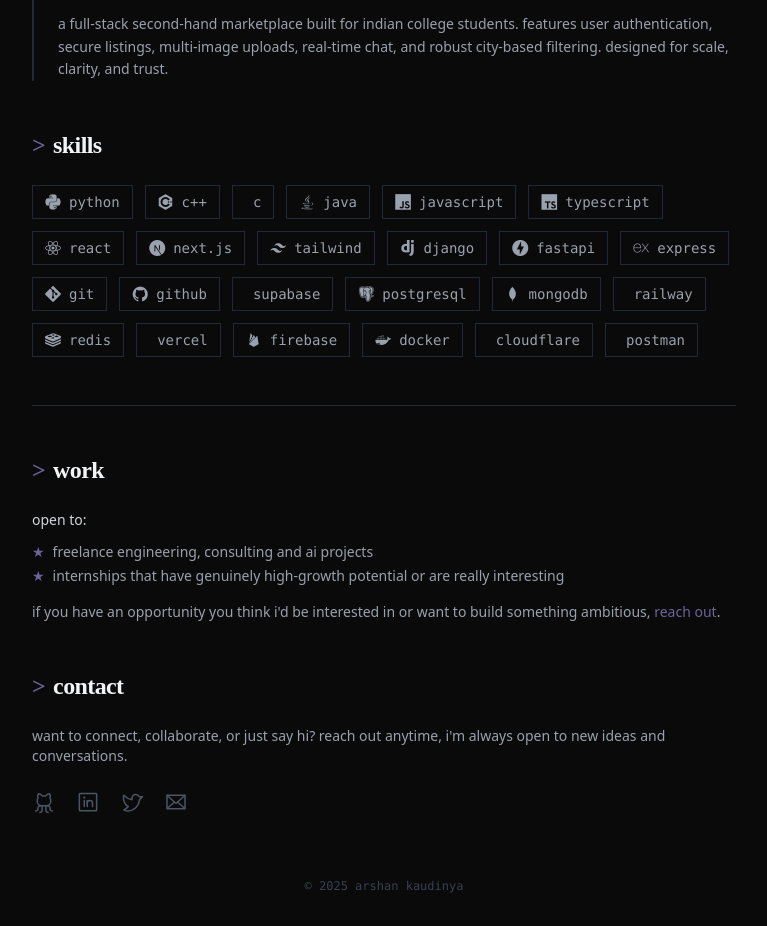
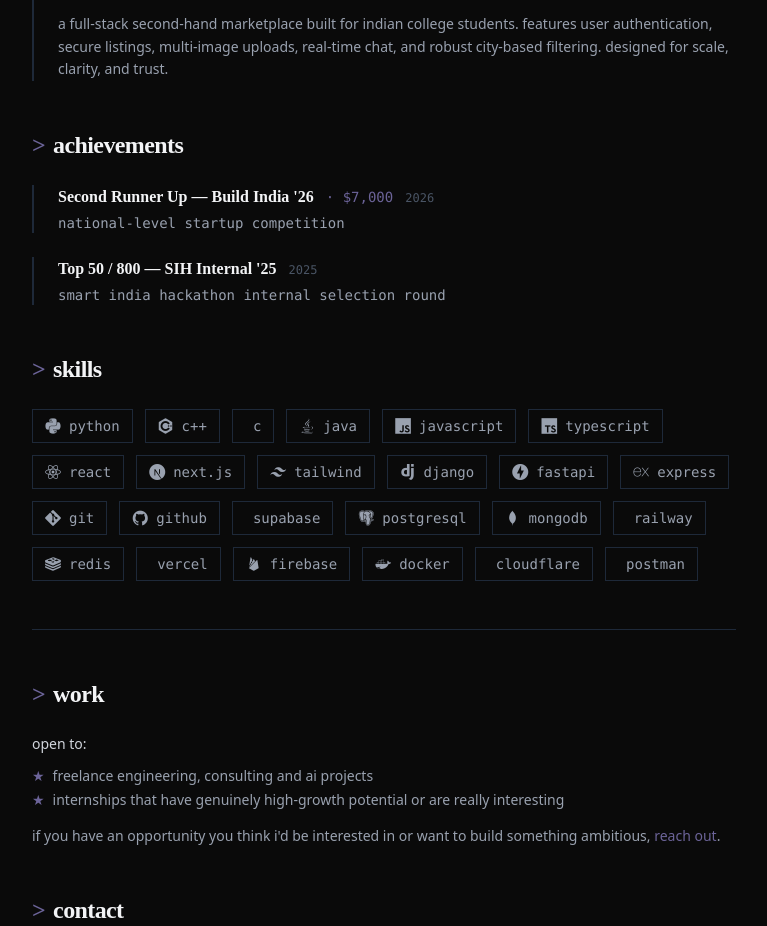
Before and after one commit to ArshanKaudinya/personal-website, a Next.js app: page / in a window 1280 px wide. Shown: the part 1220-2146 px from the top of the page, without its empty margins (256-1023 px from the left). Built offline with nearby package versions, Linux system fonts and the light colour scheme; a web font is replaced by a local one.

Commit message:
achievements

```diff
--- a/src/app/page.tsx
+++ b/src/app/page.tsx
@@ -6,6 +6,7 @@
 import WorkWithMe from "@/components/WorkWithMe";
 import ReachOut from "@/components/ReachOut";
 import BlogSection from "@/components/BlogSection";
+import AchievementsSection from "@/components/AchievementsSection";
 
 export default function Home() {
   return (
@@ -16,6 +17,7 @@
       <div className="w-full h-px bg-gray-800 my-12" />
       <BlogSection />
       <ProjectsSection />
+      <AchievementsSection />
       <StackIcons />
       <div className="w-full h-px bg-gray-800 my-12" />
       <WorkWithMe />
--- /dev/null
+++ b/src/components/AchievementsSection.tsx
@@ -0,0 +1,49 @@
+type Achievement = {
+  title: string;
+  subtitle: string;
+  date: string;
+  prize?: string;
+};
+
+const achievements: Achievement[] = [
+  {
+    title: "Second Runner Up — Build India '26",
+    subtitle: "national-level startup competition",
+    date: "2026",
+    prize: "$7,000",
+  },
+  {
+    title: "Top 50 / 800 — SIH Internal '25",
+    subtitle: "smart india hackathon internal selection round",
+    date: "2025",
+  },
+];
+
+export default function AchievementsSection() {
+  return (
+    <section className="w-full max-w-3xl mb-12">
+      <h2 className="text-2xl font-grotesk font-bold mb-6 tracking-tight flex items-center gap-2">
+        <span className="text-[#6c6499]">&gt;</span> achievements
+      </h2>
+      <div className="flex flex-col gap-6">
+        {achievements.map(({ title, subtitle, date, prize }) => (
+          <div
+            key={title}
+            className="group border-l-2 border-gray-800 pl-6 hover:border-[#6c6499] transition-all duration-300"
+          >
+            <div className="flex items-baseline gap-3 mb-1">
+              <h3 className="text-base font-grotesk font-bold text-gray-100 group-hover:text-[#6c6499] transition-colors duration-300">
+                {title}
+              </h3>
+              {prize && (
+                <span className="text-sm font-mono text-[#6c6499]">· {prize}</span>
+              )}
+              <span className="text-xs text-gray-600 font-mono">{date}</span>
+            </div>
+            <p className="text-sm text-gray-400 font-mono">{subtitle}</p>
+          </div>
+        ))}
+      </div>
+    </section>
+  );
+}
```
